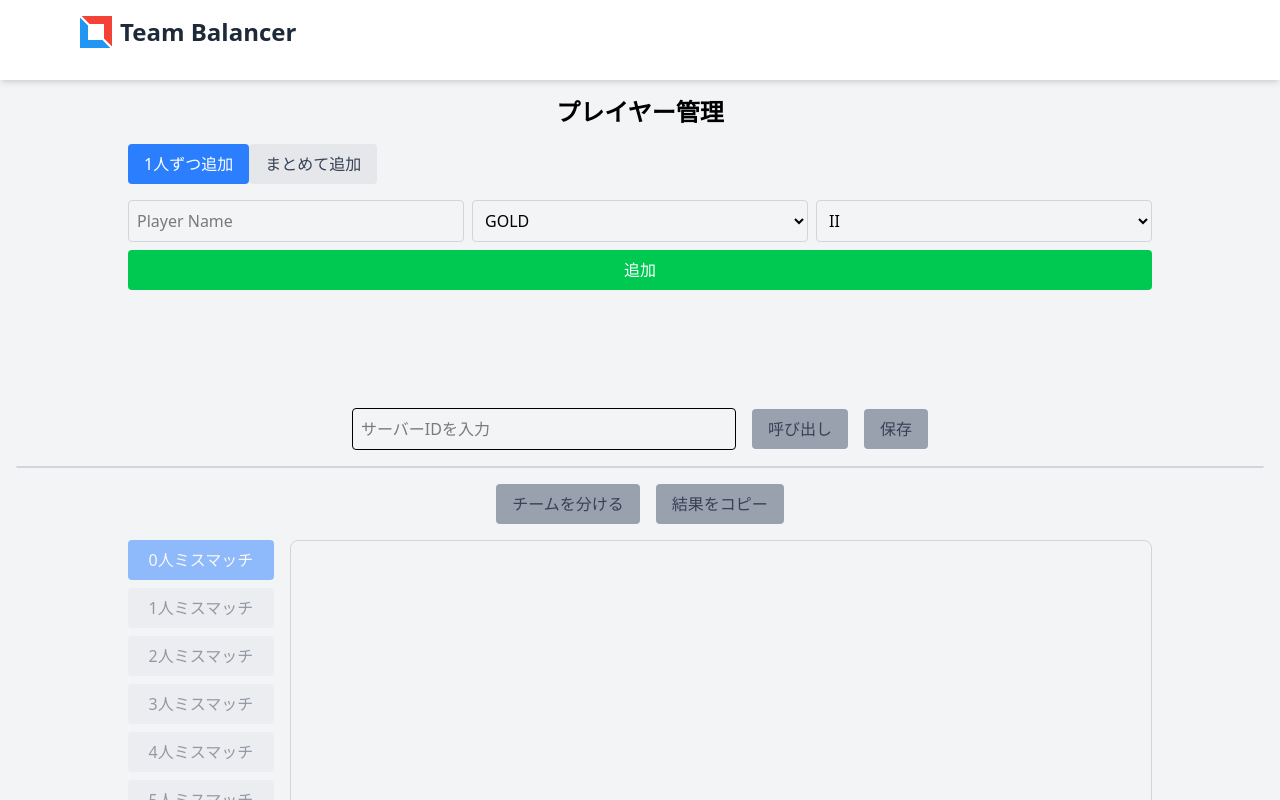
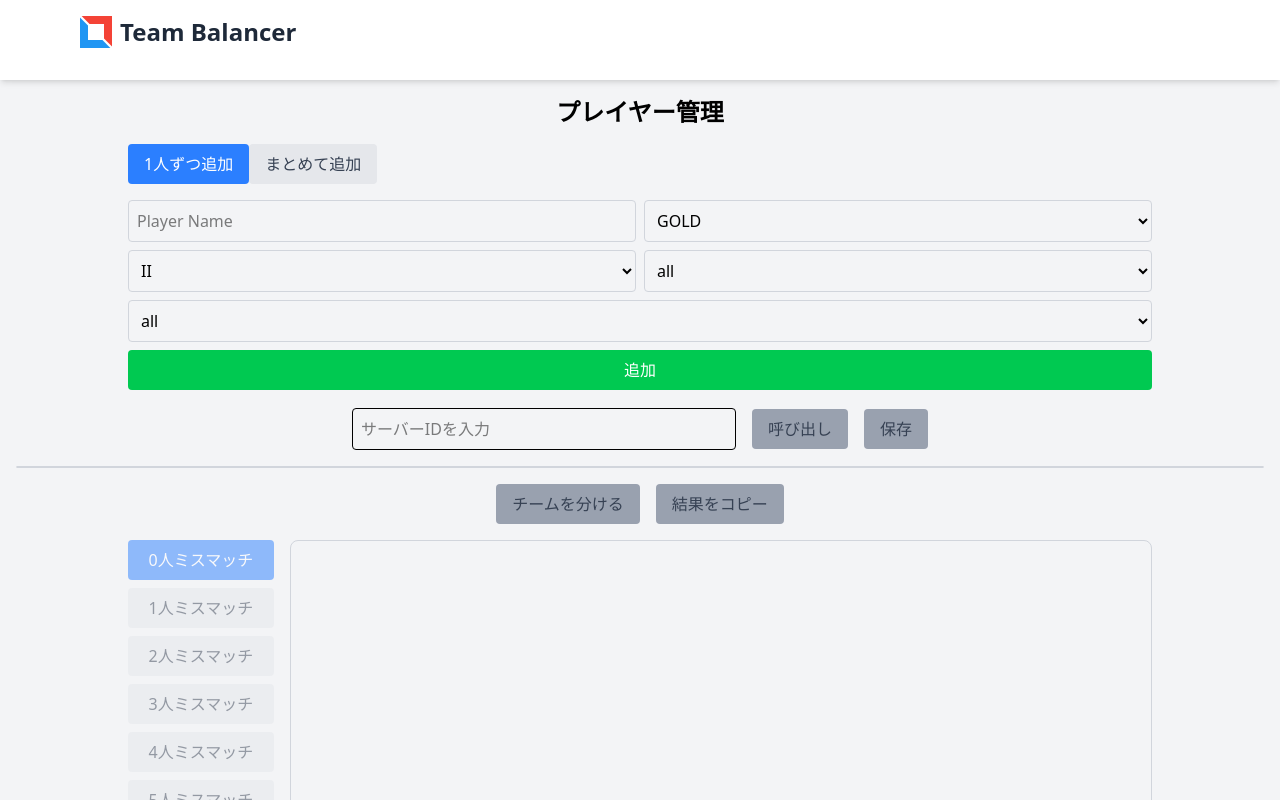
Before and after one commit to karasu354/team-balancer, a Next.js app: page / in a window 1280 px wide. Shown: the top 800 px of the page. Built offline with nearby package versions, Linux system fonts and the light colour scheme.

Commit message:
feature: add fromJson test and fix id form

```diff
--- a/components/ChatLogInputForm.tsx
+++ b/components/ChatLogInputForm.tsx
@@ -4,19 +4,19 @@ import { TeamBalancer } from '../utils/teamBalancer'
 
 interface ChatLogInputFormProps {
   teamBalancer: TeamBalancer
-  onPlayersUpdate: () => void
+  onAppUpdate: () => void
 }
 
 const ChatLogInputForm: React.FC<ChatLogInputFormProps> = ({
   teamBalancer,
-  onPlayersUpdate,
+  onAppUpdate,
 }) => {
   const [logInput, setLogInput] = useState<string>('')
 
   const handleLogSubmit = () => {
     if (logInput.trim()) {
       teamBalancer.addPlayersByLog(logInput)
-      onPlayersUpdate()
+      onAppUpdate()
       setLogInput('')
     }
   }
--- a/components/DividedTeamTable.tsx
+++ b/components/DividedTeamTable.tsx
@@ -4,12 +4,12 @@ import { TeamBalancer } from '../utils/teamBalancer'
 
 interface DividedTeamTableProps {
   teamBalancer: TeamBalancer
-  onTeamsUpdate: () => void
+  onAppUpdate: () => void
 }
 
 const DividedTeamTable: React.FC<DividedTeamTableProps> = ({
   teamBalancer,
-  onTeamsUpdate,
+  onAppUpdate,
 }) => {
   const balancedTeamsByMissMatch = teamBalancer.balancedTeamsByMissMatch
   const [activeTab, setActiveTab] = useState<number>(0)
@@ -24,7 +24,7 @@ const DividedTeamTable: React.FC<DividedTeamTableProps> = ({
     try {
       await new Promise((resolve) => setTimeout(resolve, 2000))
       teamBalancer.divideTeams()
-      onTeamsUpdate()
+      onAppUpdate()
     } catch (error) {
       alert(
         'チーム分けに失敗しました。プレイヤーが10人揃っているか確認してください。'
--- a/components/PlayerInputForm.tsx
+++ b/components/PlayerInputForm.tsx
@@ -1,38 +1,45 @@
 import React, { useState } from 'react'
 
 import { rankEnum, tierEnum } from '../utils/rank'
+import { roleEnum } from '../utils/role'
 import { TeamBalancer } from '../utils/teamBalancer'
 import ChatLogInputForm from './ChatLogInputForm'
 
 interface PlayerInputFormProps {
   teamBalancer: TeamBalancer
-  onAddPlayer: (name: string, tier: tierEnum, rank: rankEnum) => void
-  onPlayersUpdate: () => void
+  onAddPlayer: (
+    name: string,
+    tier: tierEnum,
+    rank: rankEnum,
+    mainRole: roleEnum,
+    subRole: roleEnum
+  ) => void
+  onAppUpdate: () => void
 }
 
 const PlayerInputForm: React.FC<PlayerInputFormProps> = ({
   teamBalancer,
   onAddPlayer,
-  onPlayersUpdate,
+  onAppUpdate,
 }) => {
   const [activeTab, setActiveTab] = useState<'single' | 'bulk'>('single')
   const [name, setName] = useState('')
   const [tier, setTier] = useState<tierEnum>(tierEnum.gold)
   const [rank, setRank] = useState<rankEnum>(rankEnum.two)
+  const [mainRole, setMainRole] = useState<roleEnum>(roleEnum.all)
+  const [subRole, setSubRole] = useState<roleEnum>(roleEnum.all)
 
   const initForm = () => {
     setName('')
     setTier(tierEnum.gold)
     setRank(rankEnum.two)
+    setMainRole(roleEnum.all)
+    setSubRole(roleEnum.all)
   }
 
   const handleAddPlayer = () => {
-    if (name.trim()) {
-      onAddPlayer(name, tier, rank)
-      initForm()
-    } else {
-      alert('Riot ID、ティア、ランクを入力してください')
-    }
+    onAddPlayer(name, tier, rank, mainRole, subRole)
+    initForm()
   }
 
   const isRankDisabled = [
@@ -88,6 +95,8 @@ const PlayerInputForm: React.FC<PlayerInputFormProps> = ({
                   </option>
                 ))}
               </select>
+            </div>
+            <div className="flex items-center space-x-2">
               <select
                 value={rank}
                 onChange={(e) => setRank(e.target.value as rankEnum)}
@@ -104,7 +113,29 @@ const PlayerInputForm: React.FC<PlayerInputFormProps> = ({
                   </option>
                 ))}
               </select>
+              <select
+                value={mainRole}
+                onChange={(e) => setMainRole(e.target.value as roleEnum)}
+                className="p-2 border border-gray-300 rounded w-full"
+              >
+                {Object.values(roleEnum).map((roleValue) => (
+                  <option key={roleValue} value={roleValue}>
+                    {roleValue}
+                  </option>
+                ))}
+              </select>
             </div>
+            <select
+              value={subRole}
+              onChange={(e) => setSubRole(e.target.value as roleEnum)}
+              className="p-2 border border-gray-300 rounded w-full"
+            >
+              {Object.values(roleEnum).map((roleValue) => (
+                <option key={roleValue} value={roleValue}>
+                  {roleValue}
+                </option>
+              ))}
+            </select>
             <button
               onClick={handleAddPlayer}
               className="px-4 py-2 bg-green-500 text-white rounded hover:bg-green-600 transition"
@@ -115,7 +146,7 @@ const PlayerInputForm: React.FC<PlayerInputFormProps> = ({
         ) : (
           <ChatLogInputForm
             teamBalancer={teamBalancer}
-            onPlayersUpdate={onPlayersUpdate}
+            onAppUpdate={onAppUpdate}
           />
         )}
       </div>
--- a/components/PlayersTable.tsx
+++ b/components/PlayersTable.tsx
@@ -7,13 +7,13 @@ import PlayerCard from './PlayerCard'
 interface PlayersTableProps {
   teamBalancer: TeamBalancer
   onRemovePlayerByIndex: (index: number) => void
-  onPlayersUpdate: () => void
+  onAppUpdate: () => void
 }
 
 const PlayersTable: React.FC<PlayersTableProps> = ({
   teamBalancer,
   onRemovePlayerByIndex,
-  onPlayersUpdate,
+  onAppUpdate,
 }) => {
   const players = teamBalancer.players
   const [isExpandedList, setIsExpandedList] = useState<boolean[]>([])
@@ -27,13 +27,13 @@ const PlayersTable: React.FC<PlayersTableProps> = ({
     setIsExpandedList((prev) =>
       prev.map((isExpanded, i) => (i === index ? !isExpanded : isExpanded))
     )
-    onPlayersUpdate()
+    onAppUpdate()
   }
 
   const handleUpdatePlayer = (index: number, updatedPlayer: Player) => {
     try {
       teamBalancer.players[index] = updatedPlayer
-      onPlayersUpdate()
+      onAppUpdate()
     } catch (error) {
       if (error instanceof Error) {
         alert(error.message)
--- a/components/ServerIdForm.tsx
+++ b/components/ServerIdForm.tsx
@@ -5,12 +5,14 @@ import { TeamBalancer } from '../utils/teamBalancer'
 
 interface ServerIdFormProps {
   teamBalancer: TeamBalancer
-  onPlayersUpdate: () => void
+  onUpdateTeamBalancer: (teamBalancer: TeamBalancer) => void
+  onAppUpdate: () => void
 }
 
 const ServerIdForm: React.FC<ServerIdFormProps> = ({
   teamBalancer,
-  onPlayersUpdate,
+  onUpdateTeamBalancer,
+  onAppUpdate,
 }) => {
   const [serverId, setServerId] = useState<string>('')
   const [isLoading, setIsLoading] = useState<boolean>(false)
@@ -22,8 +24,7 @@ const ServerIdForm: React.FC<ServerIdFormProps> = ({
     try {
       const teamData = await getTeamData(serverId)
       if (teamData) {
-        teamBalancer = TeamBalancer.fromJson(teamData)
-        onPlayersUpdate()
+        onUpdateTeamBalancer(TeamBalancer.fromJson(teamData))
       } else {
         alert('チームデータが見つかりませんでした。')
       }
--- a/pages/index.tsx
+++ b/pages/index.tsx
@@ -6,50 +6,43 @@ import PlayersTable from '../components/PlayersTable'
 import ServerIdForm from '../components/ServerIdForm'
 import { Player } from '../utils/player'
 import { rankEnum, tierEnum } from '../utils/rank'
+import { roleEnum } from '../utils/role'
 import { TeamBalancer } from '../utils/teamBalancer'
 
 const Home = () => {
-  const [teamBalancer] = useState(new TeamBalancer())
-  const [updateCount, setUpdate] = useState(0)
+  const [teamBalancer, setTeamBalancer] = useState<TeamBalancer>(
+    new TeamBalancer()
+  )
+  const [updateCount, setUpdate] = useState<number>(0)
 
   useEffect(() => {
     console.log('count : ', updateCount)
   }, [updateCount])
 
-  const handlePlayersUpdate = () => {
+  const handleAppUpdate = () => {
     setUpdate((prev) => prev + 1)
   }
 
-  const handleTeamsUpdate = () => {
-    setUpdate((prev) => prev + 1)
-  }
-
-  const handleAddPlayer = (name: string, tier: tierEnum, rank: rankEnum) => {
-    try {
-      const newPlayer = new Player(name)
-      newPlayer.setRank(tier, rank)
-      teamBalancer.addPlayer(newPlayer)
-      handlePlayersUpdate()
-    } catch (error) {
-      if (error instanceof Error) {
-        alert(error.message)
-      } else {
-        alert('何かのエラーが出たけどエラーメッセージがわからん。')
-      }
-    }
+  const handleAddPlayer = (
+    name: string,
+    tier: tierEnum,
+    rank: rankEnum,
+    mainRole: roleEnum,
+    subRole: roleEnum
+  ) => {
+    const newPlayer = new Player(name, tier, rank, mainRole, subRole)
+    teamBalancer.addPlayer(newPlayer)
+    handleAppUpdate()
   }
 
   const handleRemovePlayer = (index: number) => {
-    try {
-      teamBalancer.removePlayerByIndex(index)
-      handlePlayersUpdate()
-    } catch (error) {
-      if (error instanceof Error) {
-        alert(error.message)
-      } else {
-        alert('何かのエラーが出たけどエラーメッセージがわからん。')
-      }
-    }
+    teamBalancer.removePlayerByIndex(index)
+    handleAppUpdate()
+  }
+
+  const handleUpdateTeamBalancer = (newTeamBalancer: TeamBalancer) => {
+    setTeamBalancer(newTeamBalancer)
+    handleAppUpdate()
   }
 
   return (
@@ -59,23 +52,24 @@ const Home = () => {
       <PlayerInputForm
         teamBalancer={teamBalancer}
         onAddPlayer={handleAddPlayer}
-        onPlayersUpdate={handlePlayersUpdate}
+        onAppUpdate={handleAppUpdate}
       />
 
       <ServerIdForm
         teamBalancer={teamBalancer}
-        onPlayersUpdate={handlePlayersUpdate}
+        onUpdateTeamBalancer={handleUpdateTeamBalancer}
+        onAppUpdate={handleAppUpdate}
       />
 
       <PlayersTable
         teamBalancer={teamBalancer}
         onRemovePlayerByIndex={handleRemovePlayer}
-        onPlayersUpdate={handlePlayersUpdate}
+        onAppUpdate={handleAppUpdate}
       />
 
       <DividedTeamTable
         teamBalancer={teamBalancer}
-        onTeamsUpdate={handleTeamsUpdate}
+        onAppUpdate={handleAppUpdate}
       />
     </div>
   )
--- a/utils/player.ts
+++ b/utils/player.ts
@@ -14,6 +14,7 @@ export interface PlayerJson {
   desiredRoles: roleEnum[]
   isRoleFixed: boolean
 }
+
 export class Player {
   private static readonly ROLE_RATING_MULTIPLIER_FOR_SUB = 0.9
   private static readonly ROLE_RATING_MULTIPLIER_FOR_NOT_DESIRED = 0.8
```
Also changed, not shown: 1 other file (tests, documents, lock files or other folders).
